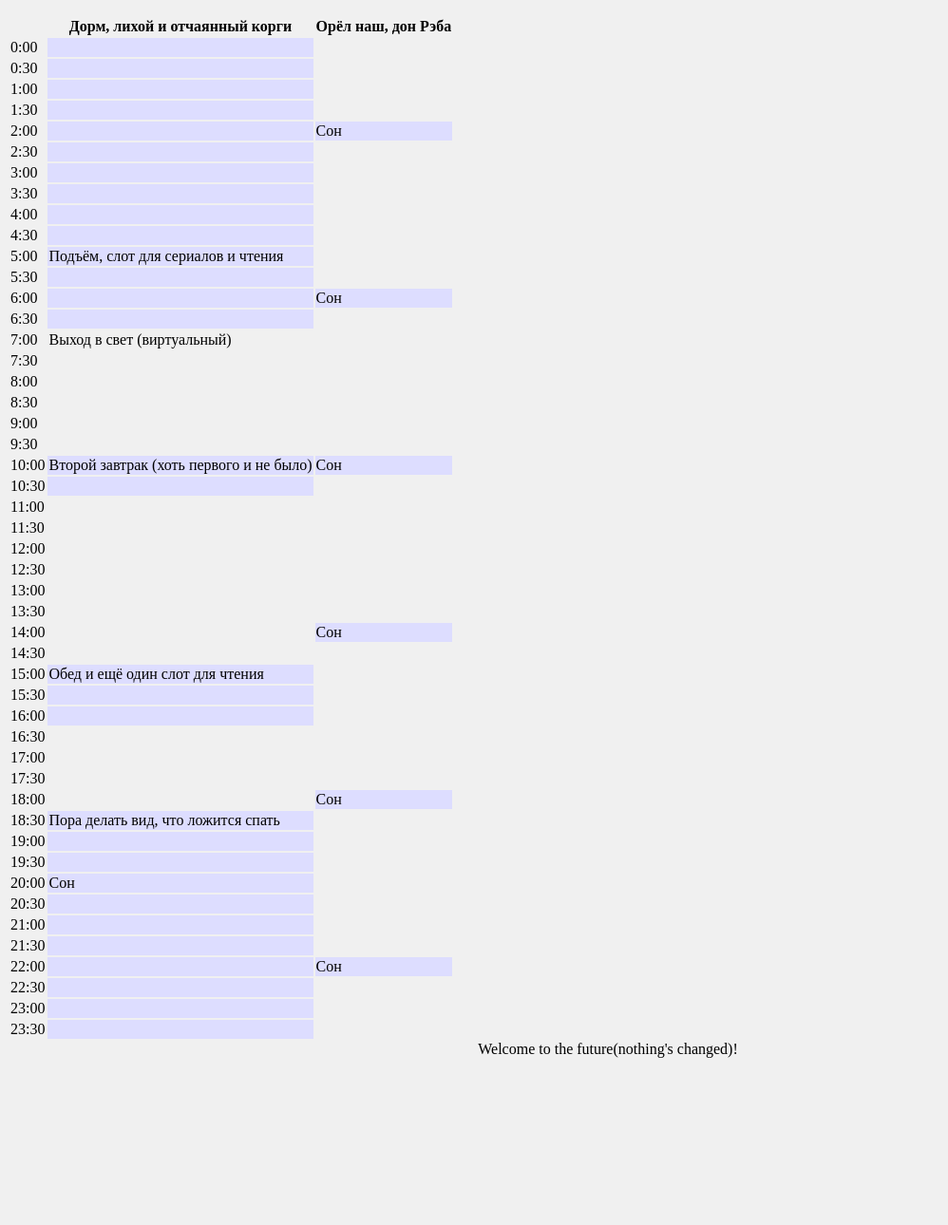
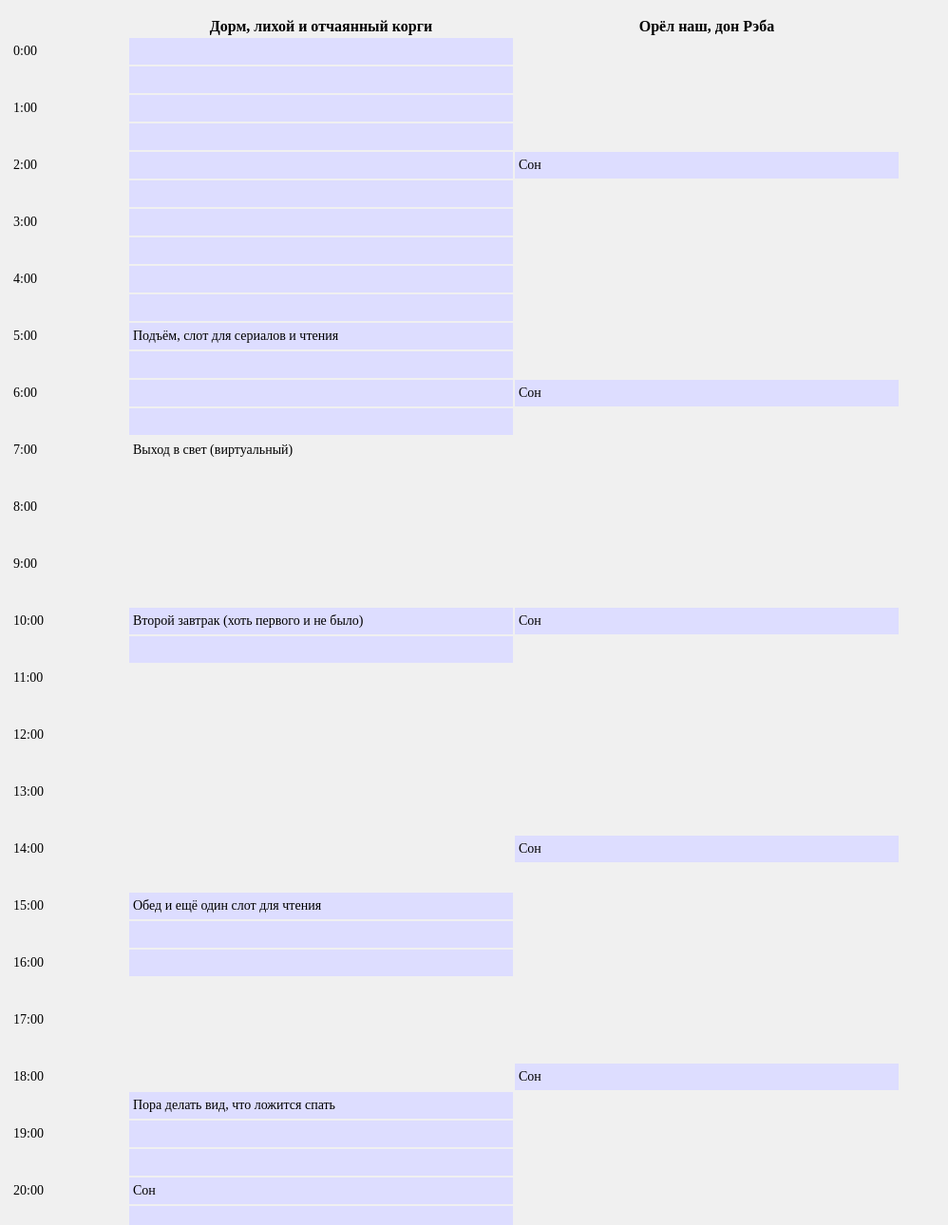
Before and after one commit to alekseyev/floodlair, a Django app: a page that uses floodlair/templates/sched.html in a window 1280 px wide. Shown: the part 96-1386 px from the top of the page at 95% size, without its empty margins (0-998 px from the left). Before the commit the page ends 1210 px from the top, so only its background shows below. Run offline with Django 3.2, Linux system fonts and the light colour scheme; style sheets or scripts are compiled from the project's sources; some libraries are stand-ins or nearby versions.

Commit message:
Styling improvements, or are they?

```diff
--- a/floodlair/static/css/base.less
+++ b/floodlair/static/css/base.less
@@ -41,3 +41,21 @@ footer {
 .busy {
     background-color: #DDF;
 }
+
+tr.timetable-row {
+    height: 28px;
+    font-size: 14px;
+    line-height: 18px;
+    padding: 0px;
+    td {
+        padding: 0px 0px 0px 4px;
+    }
+}
+
+td.timetable-cell {
+    width: 400px;
+}
+
+td.timetable-time {
+    width: 120px;
+}
--- a/floodlair/static/js/sched.js
+++ b/floodlair/static/js/sched.js
@@ -17,53 +17,53 @@ schedApp.controller('SchedController', function ($scope) {
                        [0, 0], [0, 0], [0, 0], [0, 0], ];
     $scope.hours = [
         {label: "0:00", hour: 0, half: 0},
-        {label: "0:30", hour: 0, half: 1},
+        {label: "", hour: 0, half: 1},
         {label: "1:00", hour: 1, half: 0},
-        {label: "1:30", hour: 1, half: 1},
+        {label: "", hour: 1, half: 1},
         {label: "2:00", hour: 2, half: 0},
-        {label: "2:30", hour: 2, half: 1},
+        {label: "", hour: 2, half: 1},
         {label: "3:00", hour: 3, half: 0},
-        {label: "3:30", hour: 3, half: 1},
+        {label: "", hour: 3, half: 1},
         {label: "4:00", hour: 4, half: 0},
-        {label: "4:30", hour: 4, half: 1},
+        {label: "", hour: 4, half: 1},
         {label: "5:00", hour: 5, half: 0},
-        {label: "5:30", hour: 5, half: 1},
+        {label: "", hour: 5, half: 1},
         {label: "6:00", hour: 6, half: 0},
-        {label: "6:30", hour: 6, half: 1},
+        {label: "", hour: 6, half: 1},
         {label: "7:00", hour: 7, half: 0},
-        {label: "7:30", hour: 7, half: 1},
+        {label: "", hour: 7, half: 1},
         {label: "8:00", hour: 8, half: 0},
-        {label: "8:30", hour: 8, half: 1},
+        {label: "", hour: 8, half: 1},
         {label: "9:00", hour: 9, half: 0},
-        {label: "9:30", hour: 9, half: 1},
+        {label: "", hour: 9, half: 1},
         {label: "10:00", hour: 10, half: 0},
-        {label: "10:30", hour: 10, half: 1},
+        {label: "", hour: 10, half: 1},
         {label: "11:00", hour: 11, half: 0},
-        {label: "11:30", hour: 11, half: 1},
+        {label: "", hour: 11, half: 1},
         {label: "12:00", hour: 12, half: 0},
-        {label: "12:30", hour: 12, half: 1},
+        {label: "", hour: 12, half: 1},
         {label: "13:00", hour: 13, half: 0},
-        {label: "13:30", hour: 13, half: 1},
+        {label: "", hour: 13, half: 1},
         {label: "14:00", hour: 14, half: 0},
-        {label: "14:30", hour: 14, half: 1},
+        {label: "", hour: 14, half: 1},
         {label: "15:00", hour: 15, half: 0},
-        {label: "15:30", hour: 15, half: 1},
+        {label: "", hour: 15, half: 1},
         {label: "16:00", hour: 16, half: 0},
-        {label: "16:30", hour: 16, half: 1},
+        {label: "", hour: 16, half: 1},
         {label: "17:00", hour: 17, half: 0},
-        {label: "17:30", hour: 17, half: 1},
+        {label: "", hour: 17, half: 1},
         {label: "18:00", hour: 18, half: 0},
-        {label: "18:30", hour: 18, half: 1},
+        {label: "", hour: 18, half: 1},
         {label: "19:00", hour: 19, half: 0},
-        {label: "19:30", hour: 19, half: 1},
+        {label: "", hour: 19, half: 1},
         {label: "20:00", hour: 20, half: 0},
-        {label: "20:30", hour: 20, half: 1},
+        {label: "", hour: 20, half: 1},
         {label: "21:00", hour: 21, half: 0},
-        {label: "21:30", hour: 21, half: 1},
+        {label: "", hour: 21, half: 1},
         {label: "22:00", hour: 22, half: 0},
-        {label: "22:30", hour: 22, half: 1},
+        {label: "", hour: 22, half: 1},
         {label: "23:00", hour: 23, half: 0},
-        {label: "23:30", hour: 23, half: 1}
+        {label: "", hour: 23, half: 1}
     ]
     $scope.hello = "Hello";
     $scope.timezone = - new Date().getTimezoneOffset() / 60;
--- a/floodlair/templates/sched.html
+++ b/floodlair/templates/sched.html
@@ -34,9 +34,9 @@
                 </thead>
                 <tbody>
                     <tr ng-repeat="hour in hours" class="timetable-row">
-                        <td>{{ hour.label }}</td>
-                        <td ng-class="{ 'busy': tables[0].aware_zones[hour.hour][hour.half] }">{{ tables[0].aware_table[hour.hour][hour.half] }}</td>
-                        <td ng-class="{ 'busy': tables[1].aware_zones[hour.hour][hour.half] }">{{ tables[1].aware_table[hour.hour][hour.half] }}</td>
+                        <td class="timetable-time">{{ hour.label }}</td>
+                        <td ng-class="{ 'busy': tables[0].aware_zones[hour.hour][hour.half] }" class="timetable-cell">{{ tables[0].aware_table[hour.hour][hour.half] }}</td>
+                        <td ng-class="{ 'busy': tables[1].aware_zones[hour.hour][hour.half] }" class="timetable-cell">{{ tables[1].aware_table[hour.hour][hour.half] }}</td>
                     </tr>
                 </tbody>
             </table>
```
